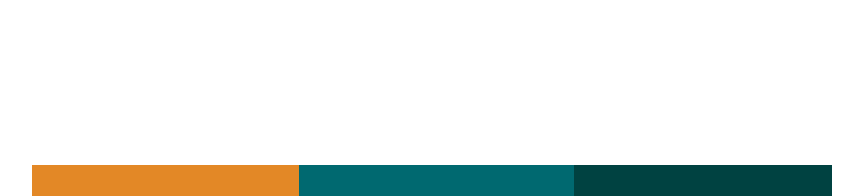
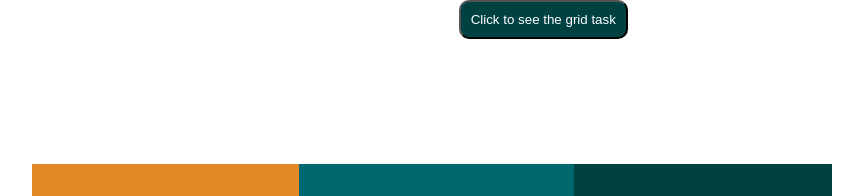
Before and after one commit to XBigDeeX/flex-and-grid, a plain HTML site: page index.html in a window 1280 px wide. Shown: the top 196 px of the page, without its empty margins (208-1071 px from the left). Drawn offline with Linux system fonts and the light colour scheme.

Commit message:
made some changes

```diff
--- a/grid.css
+++ b/grid.css
@@ -4,7 +4,6 @@
 }
 body{
     background-color: bisque;
-    display: flex;
     place-items: center;
     min-height: 100vh;
 }
@@ -14,7 +13,7 @@ main{
     width: 50vh;
     height: 50%;
     grid-template-areas: 'a a a b' 'a a a b' 'c c d d' 'c c e e';
-    margin: auto;
+    margin: 25vh auto;
     gap: 10px;
     /* align-items: center; */
     /* justify-content: center; */
@@ -46,3 +45,10 @@ main div {
     background-color: rgb(51, 155, 234);
     grid-area: e;
 }
+.homepage{
+    margin-left: 47em;
+    background-color: hsl(179, 100%, 13%);
+    color: white;
+    padding: 10px;
+    border-radius: 10px;
+}
--- a/index.html
+++ b/index.html
@@ -9,6 +9,7 @@
     <link rel="stylesheet" href="https://fonts.googleapis.com/css2?family=Big+Shoulders+Display:wght@700&family=Lexend+Deca&display=swap">
   </head>
   <body>
+    <a href="grid.html"><button id="grid-task">Click to see the grid task</button></a>
     <main>
       <div class="container">
         <div class="sedans">
--- a/style.css
+++ b/style.css
@@ -5,7 +5,7 @@
 .container {
     display:flex;
     width: 100vh;
-    height: 100vh;
+    height: 90vh;
     margin: auto;
     align-items: center;
     justify-content: center;
@@ -125,3 +125,12 @@ color: hsl(0, 0%, 95%);
     background-color: hsl(179, 100%, 13%);
     color: hsl(0, 0%, 95%);
     }
+#grid-task{
+    margin-left: 50em;
+    align-items: center;
+    justify-content: center;
+    background-color: hsl(179, 100%, 13%);
+    color: white;
+    padding: 10px;
+    border-radius: 10px;
+}
```
Also changed, not shown: grid.html (+1 -0 lines).
